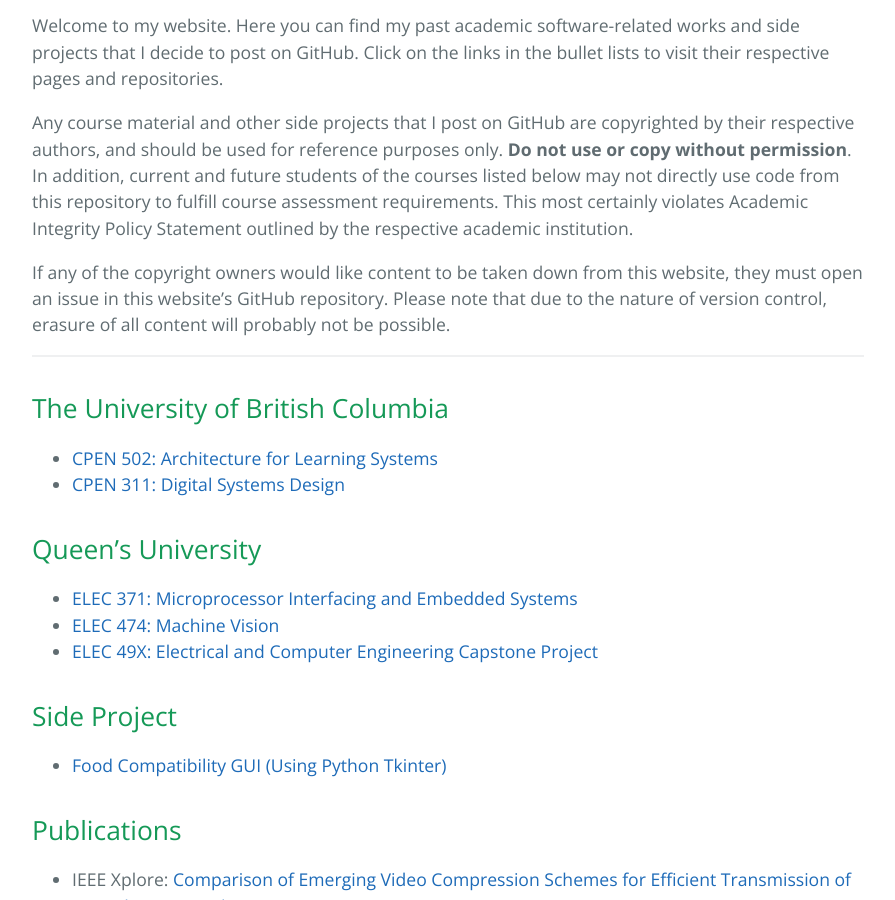
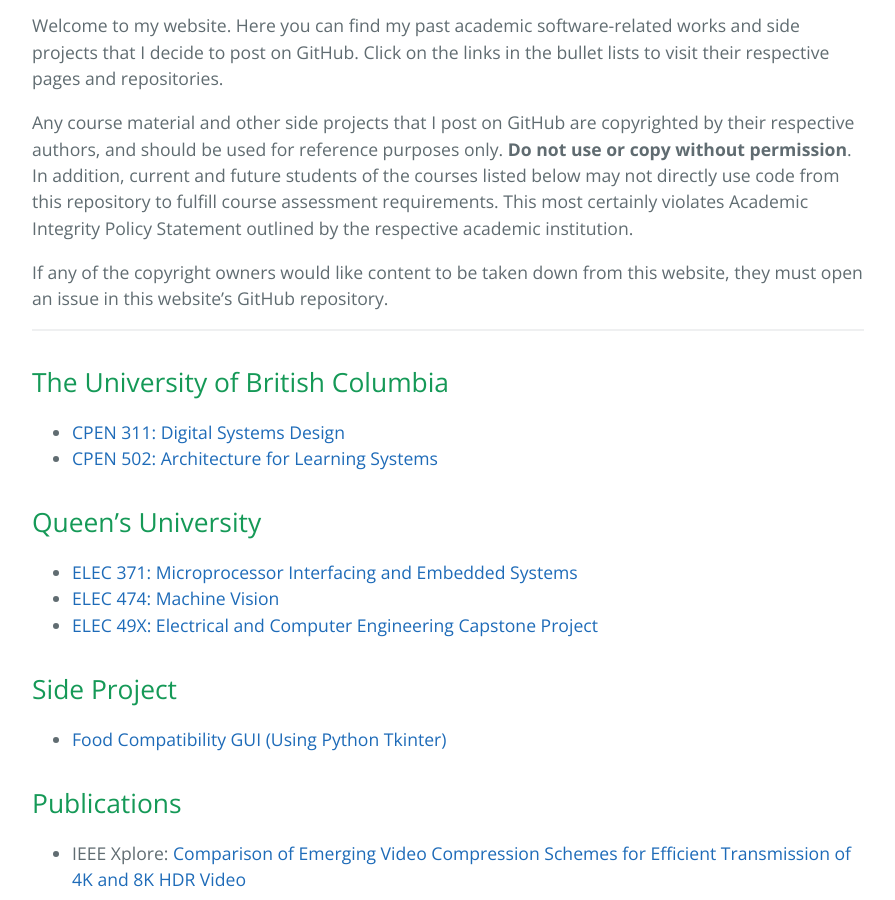
Before and after one commit to tkjsung/tkjsung.github.io, a Jekyll site: the page built from md_files/home.md, in a window 1280 px wide and 900 px high, scrolled down 444 px. Shown: the whole window, without its empty margins (192-1087 px from the left). Built offline with Jekyll 4.4.1, drawn with Linux system fonts in a browser that asks for light colours; the repository's description, which GitHub fills in, is left out.

Commit message:
Updated home page message

```diff
--- a/md_files/home.md
+++ b/md_files/home.md
@@ -13,14 +13,15 @@
 
 Any course material and other side projects that I post on GitHub are copyrighted by their respective authors, and should be used for reference purposes only. **Do not use or copy without permission**. In addition, current and future students of the courses listed below may not directly use code from this repository to fulfill course assessment requirements. This most certainly violates Academic Integrity Policy Statement outlined by the respective academic institution.
 
-If any of the copyright owners would like content to be taken down from this website, they must open an issue in this website's GitHub repository. Please note that due to the nature of version control, erasure of all content will probably not be possible.
+If any of the copyright owners would like content to be taken down from this website, they must open an issue in this website's GitHub repository.
 
 * * *
 
 ## The University of British Columbia
 
+* [CPEN 311: Digital Systems Design](/md_files/cpen311)
 * [CPEN 502: Architecture for Learning Systems](/md_files/cpen502)
-* [CPEN 311: Digital Systems Design](/md_files/cpen311)
+
 
 ## Queen's University
 
```
